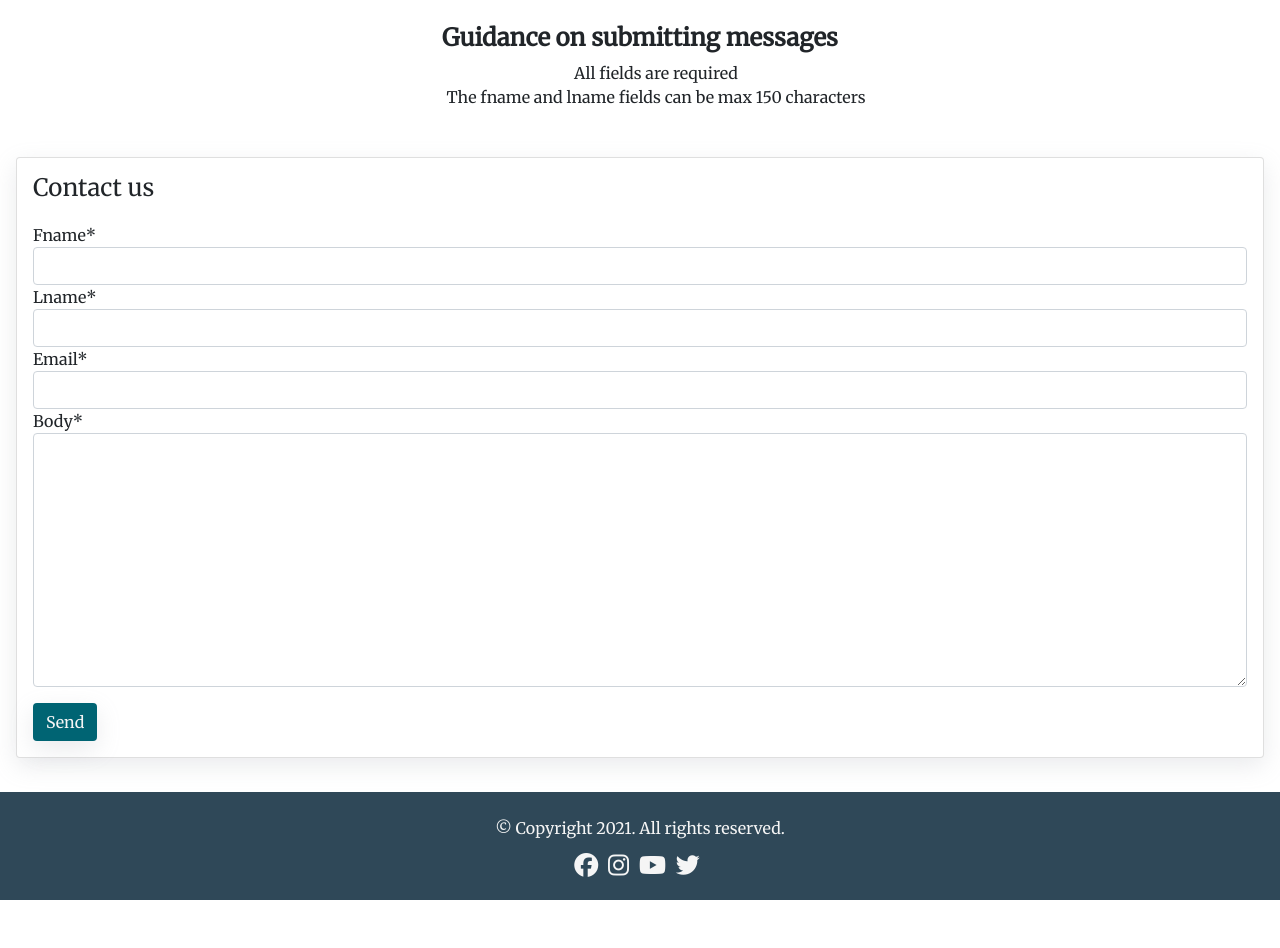
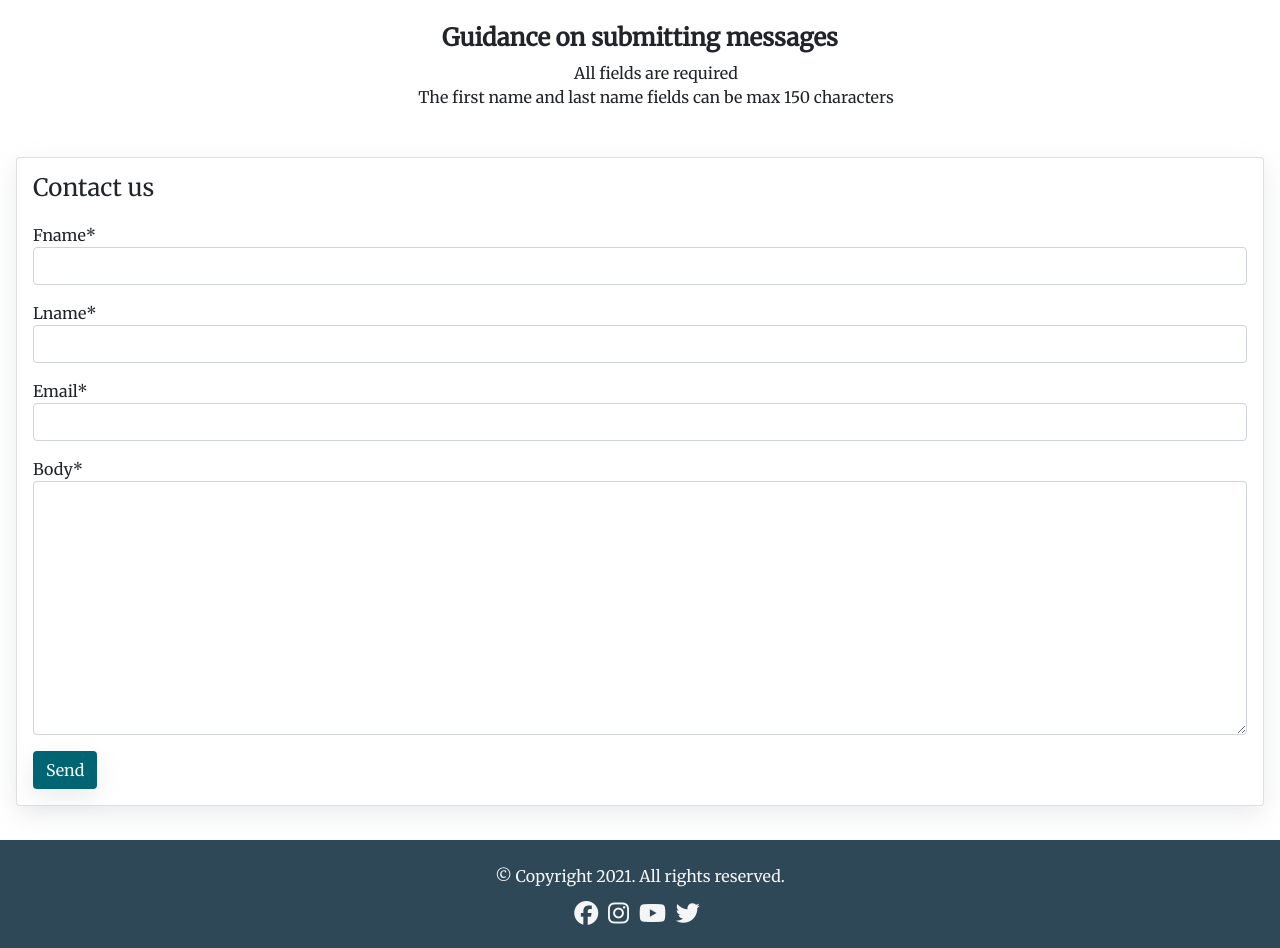
Before and after one commit to domsq/the-gamers-forum, a Django app: page /contact-us/ in a window 1280 px wide. Shown: the part 62-1010 px from the top of the page. Before the commit the page ends 962 px from the top, so only its background shows below. Run offline with Django 3.2, Linux system fonts and the light colour scheme; some libraries are stand-ins or nearby versions.

Commit message:
Adjust spacing between fields on forms

```diff
--- a/static/css/style.css
+++ b/static/css/style.css
@@ -88,6 +88,10 @@ main {
     color: #299A5E !important;
 }
 
+.form-group {
+    margin-bottom: 1rem;
+}
+
 /* Button styling */
 
 .main-btn {
--- a/templates/add_post.html
+++ b/templates/add_post.html
@@ -19,7 +19,7 @@
         <form method="post" style="margin-top: 1.3em;">
             {{ post_add_form | crispy }}
             {% csrf_token %}
-            <button type="submit" class="btn main-btn mt-3">Create Post</button>
+            <button type="submit" class="btn main-btn">Create Post</button>
         </form>
     </div>
 </div>
--- a/templates/contact_us.html
+++ b/templates/contact_us.html
@@ -7,7 +7,7 @@
 <h4 class="text-center my-2"><strong>Guidance on submitting messages</strong></h4>
 <ul class="text-center list-style-none">
     <li>All fields are required</li>
-    <li>The fname and lname fields can be max 150 characters</li>
+    <li>The first name and last name fields can be max 150 characters</li>
 </ul>
 
 <div class="card mb-4 mt-5 mx-3">
@@ -16,7 +16,7 @@
         <form method="post" style="margin-top: 1.3em;">
             {{ contact_us_form | crispy }}
             {% csrf_token %}
-            <button type="submit" class="btn main-btn mt-3">Send</button>
+            <button type="submit" class="btn main-btn">Send</button>
         </form>
     </div>
 </div>
--- a/templates/edit_post.html
+++ b/templates/edit_post.html
@@ -19,7 +19,7 @@
         <form method="post" style="margin-top: 1.3em;">
             {{ post_edit_form | crispy }}
             {% csrf_token %}
-            <button type="submit" class="btn main-btn mt-3">Save Post</button>
+            <button type="submit" class="btn main-btn">Save Post</button>
         </form>
     </div>
 </div>
--- a/templates/post_detail.html
+++ b/templates/post_detail.html
@@ -66,11 +66,12 @@
                 <form method="post" style="margin-top: 1.3em;">
                     {{ reply_form | crispy }}
                     {% csrf_token %}
-                    <button type="submit" class="btn main-btn mt-3">Submit</button>
+                    <button type="submit" class="btn main-btn">Submit</button>
                 </form>
             </div>
         </div>
         {% else %}
+        <!-- Adjusted following discussion with mentor -->
         <p class="text-center mt-5"><a href="{% url 'account_login' %}" class="sign-in-prompt">Sign in</a> to leave a reply.</p>
         {% endif %}
 
--- a/templates/topic_detail.html
+++ b/templates/topic_detail.html
@@ -25,6 +25,7 @@
                 </div>
             </div>
             {% else %}
+            <!-- Adjusted following discussion with mentor -->
             <p class="text-center mt-5"><a href="{% url 'account_login' %}" class="sign-in-prompt">Sign in</a> to add a post.</p>
             {% endif %}
 
```
